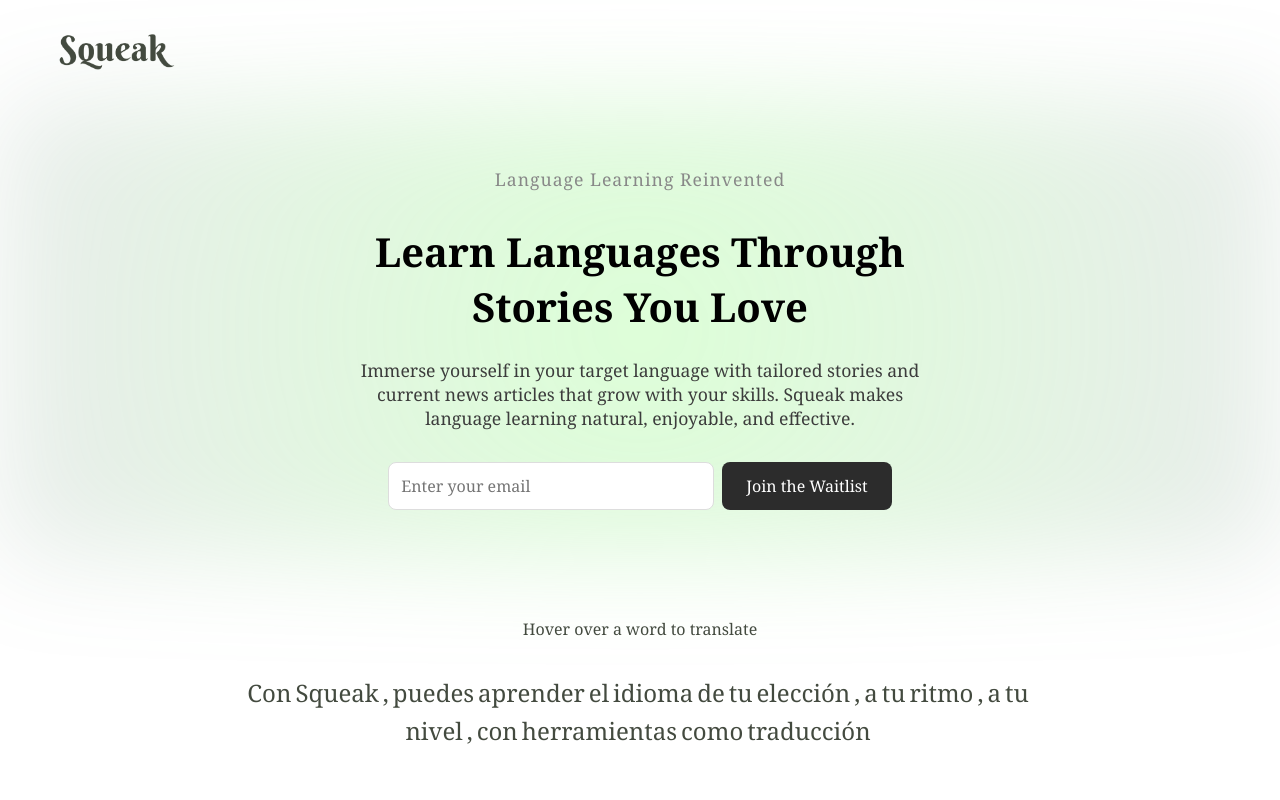
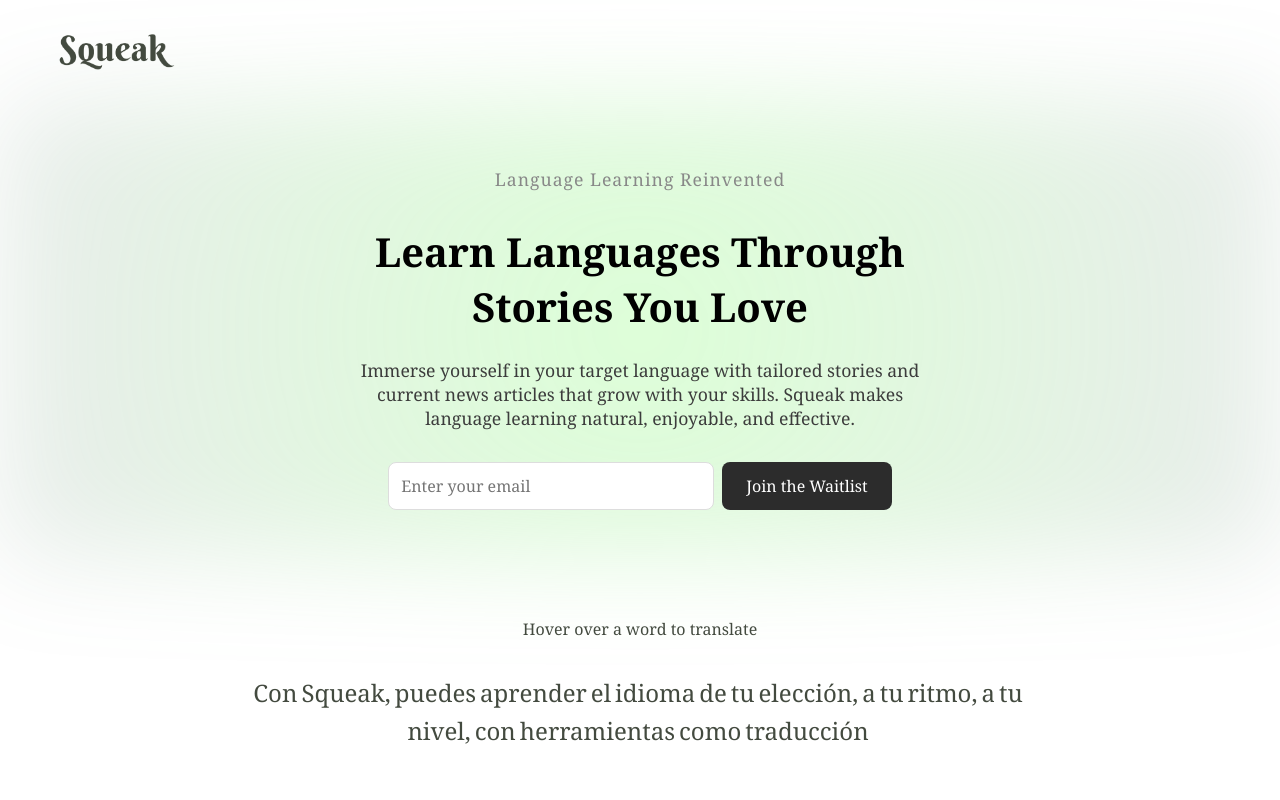
Before and after one commit to pranavbedi/Squeak-Website, a React (Create React App) app in the folder landing-page/: page / in a window 1280 px wide. Shown: the top 800 px of the page. Built offline with nearby package versions, Linux system fonts and the light colour scheme.

Commit message:
Update LiveTranslate.js

```diff
--- a/landing-page/src/components/LiveTranslate.js
+++ b/landing-page/src/components/LiveTranslate.js
@@ -4,24 +4,20 @@
 const LiveTranslate = () => {
     const words = [
         { spanish: "Con", english: "With" },
-        { spanish: "Squeak", english: "Squeak" },
-        { spanish: ",", english: "," },
+        { spanish: "Squeak,", english: "Squeak," },
         { spanish: "puedes", english: "you can" },
         { spanish: "aprender", english: "learn" },
         { spanish: "el", english: "the" },
         { spanish: "idioma", english: "language" },
         { spanish: "de", english: "of" },
         { spanish: "tu", english: "your" },
-        { spanish: "elección", english: "choice" },
-        { spanish: ",", english: "," },
+        { spanish: "elección,", english: "choice," },
         { spanish: "a", english: "at" },
         { spanish: "tu", english: "your" },
-        { spanish: "ritmo", english: "pace" },
-        { spanish: ",", english: "," },
+        { spanish: "ritmo,", english: "pace," },
         { spanish: "a", english: "at" },
         { spanish: "tu", english: "your" },
-        { spanish: "nivel", english: "level" },
-        { spanish: ",", english: "," },
+        { spanish: "nivel,", english: "level," },
         { spanish: "con", english: "with" },
         { spanish: "herramientas", english: "tools" },
         { spanish: "como", english: "such as" },
```
